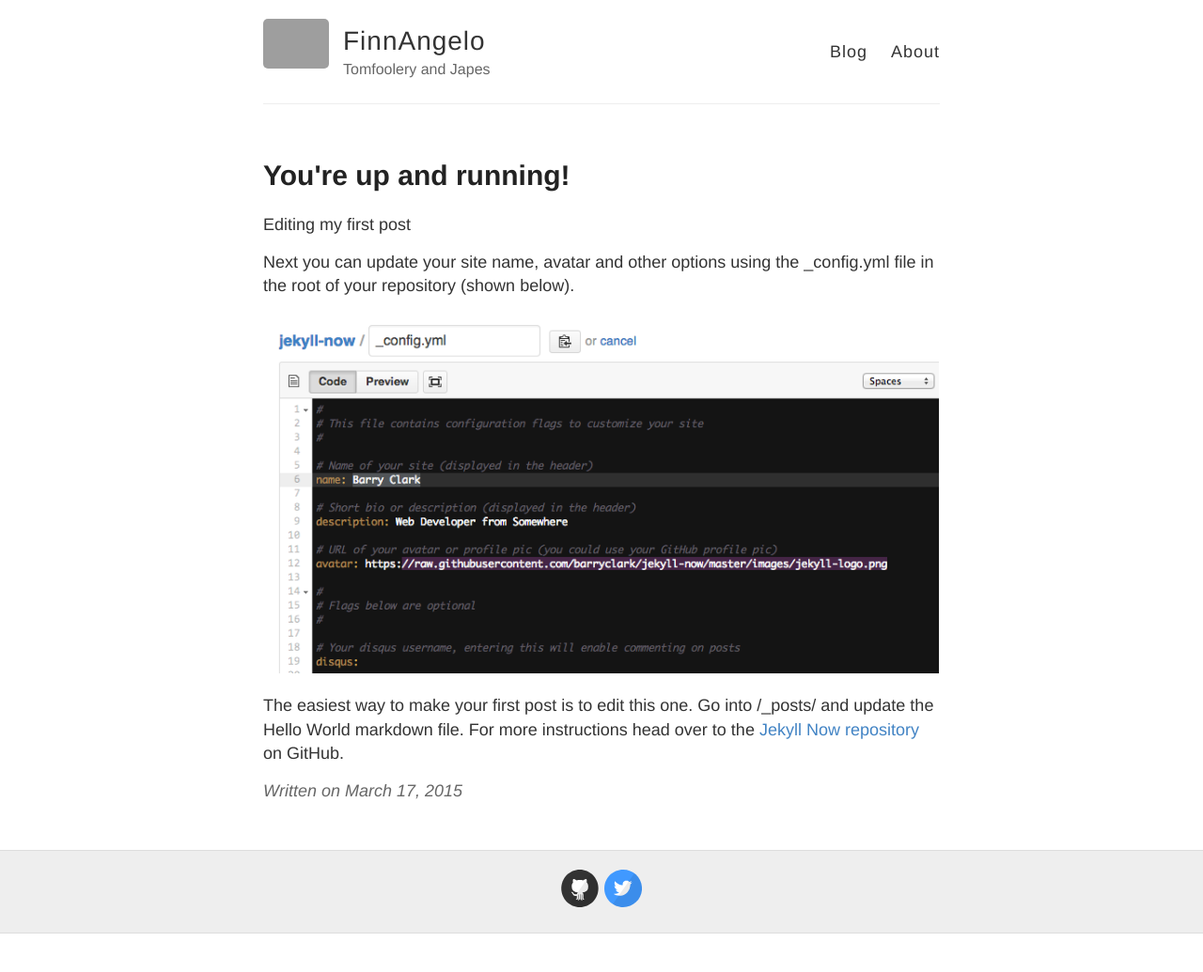
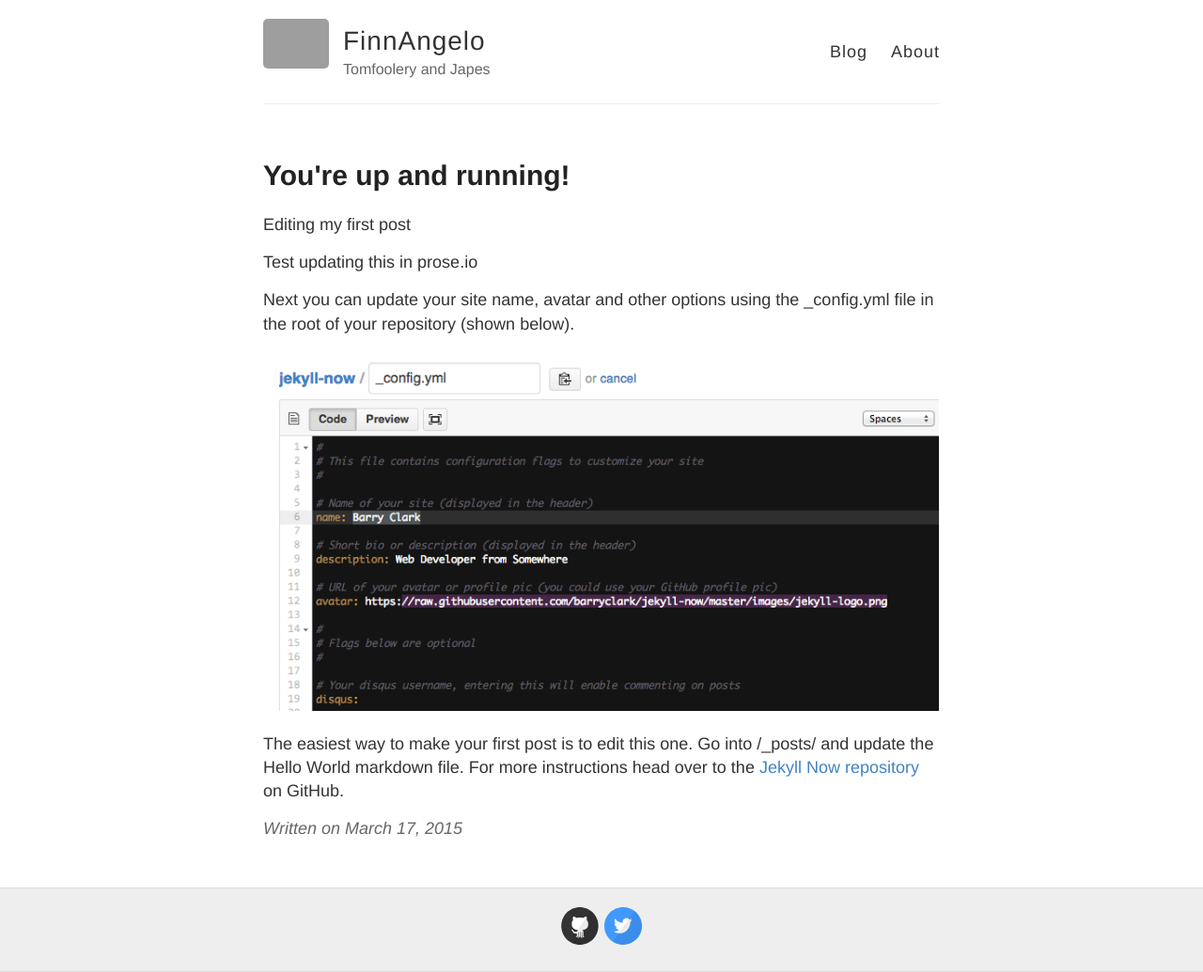
Before and after one commit to FinnAngelo/FinnAngelo.github.io, a Jekyll site: the page built from _posts/2015-3-17-Hello-World.md, in a window 1280 px wide. Shown: the whole page at 94% size. Built offline with Jekyll 4.4.1, drawn with Linux system fonts in a browser that asks for light colours; Markdown is read by kramdown in place of the engine named in the settings; before the commit the page ends 994 px from its top, so only the background shows below that; grey boxes are pictures that could not be loaded.

Commit message:
Updated 2015-3-17-Hello-World.md

```diff
--- a/_posts/2015-3-17-Hello-World.md
+++ b/_posts/2015-3-17-Hello-World.md
@@ -1,9 +1,12 @@
 ---
 layout: post
-title: You're up and running!
+title: "You're up and running!"
+published: true
 ---
 
 Editing my first post
+
+Test updating this in prose.io
 
 Next you can update your site name, avatar and other options using the _config.yml file in the root of your repository (shown below).
 
```
